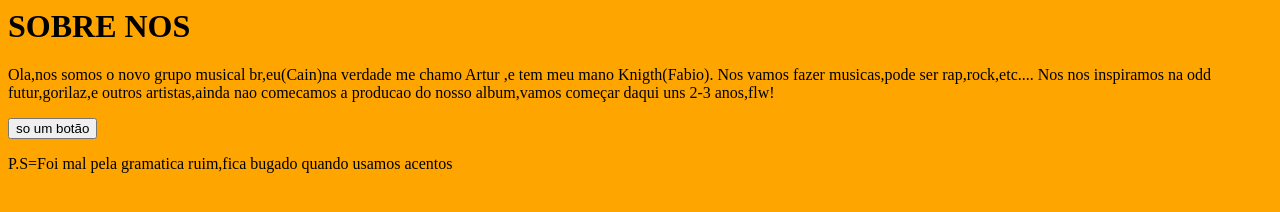
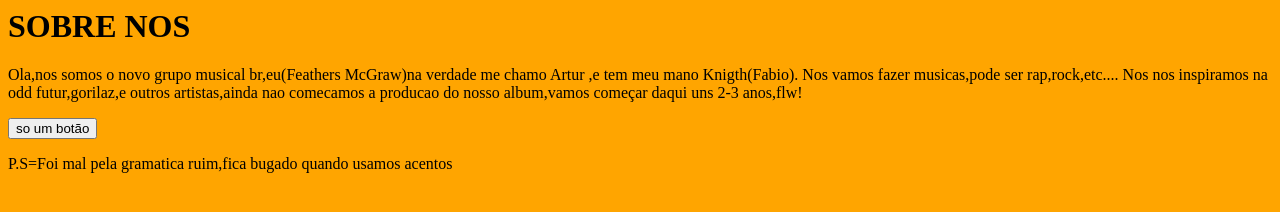
Before and after one commit to pimbolinhos/sobrenos.github.io, a plain HTML site: page index.html in a window 1280 px wide. Drawn offline with Linux system fonts and the light colour scheme.

Commit message:
Update index.html

```diff
--- a/index.html
+++ b/index.html
@@ -5,7 +5,7 @@
 
   <h1>SOBRE NOS</h1>
 
-<p>Ola,nos somos o novo grupo musical br,eu(Cain)na verdade me chamo Artur
+<p>Ola,nos somos o novo grupo musical br,eu(Feathers McGraw)na verdade me chamo Artur
 ,e tem meu mano Knigth(Fabio).
 Nos vamos fazer musicas,pode ser rap,rock,etc....
 Nos nos inspiramos na odd futur,gorilaz,e outros artistas,ainda nao
```
